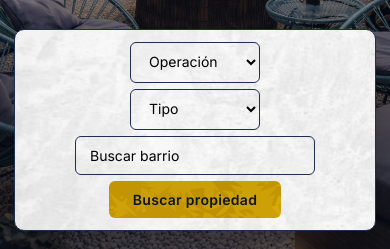
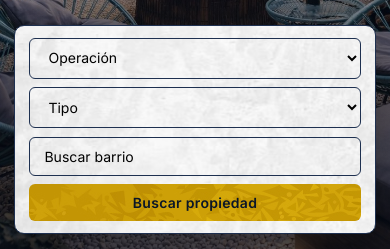
Before and after one commit to gabiivega1/Inmobiliaria, a website: page index.html in a window 390 px wide. Shown: the part 508-757 px from the top of the page. Drawn offline with nearby package versions, Linux system fonts and the light colour scheme; no server answers; grey boxes are pictures that could not be loaded; a web font is replaced by a local one.

Commit message:
Nuevos Cambios responsive Index y filtros

```diff
--- a/css/index.css
+++ b/css/index.css
@@ -936,6 +936,24 @@ filter: brightness(1);
   .barra-busqueda { flex-direction: column; }
   .seccion-resultados > h2 { font-size: 24px; }
   .pagina-resultados { padding-bottom: 0; }
+  .buscador{
+    width:100%;
+    align-items:stretch;
+    gap: 1vh;
+  }
+
+  .buscador select,
+  .buscador input,
+  .buscador button{
+    width:100%;
+    min-width:0;
+  }
+
+  .buscador-barrio{
+    width:100%;
+    flex:unset;
+    min-width:0;
+  }
 }
 
 .ver-mas-container{
--- a/js/app.js
+++ b/js/app.js
@@ -318,9 +318,6 @@ btnBuscar.addEventListener("click", function(){
 
 
 
-filtroOperacion.addEventListener("change", filtrar)
-filtroTipo.addEventListener("change", filtrar)
-filtroBarrio.addEventListener("input", buscarBarrios)
 filtroBarrio.addEventListener("keydown", manejarTeclas)
 
 
```
